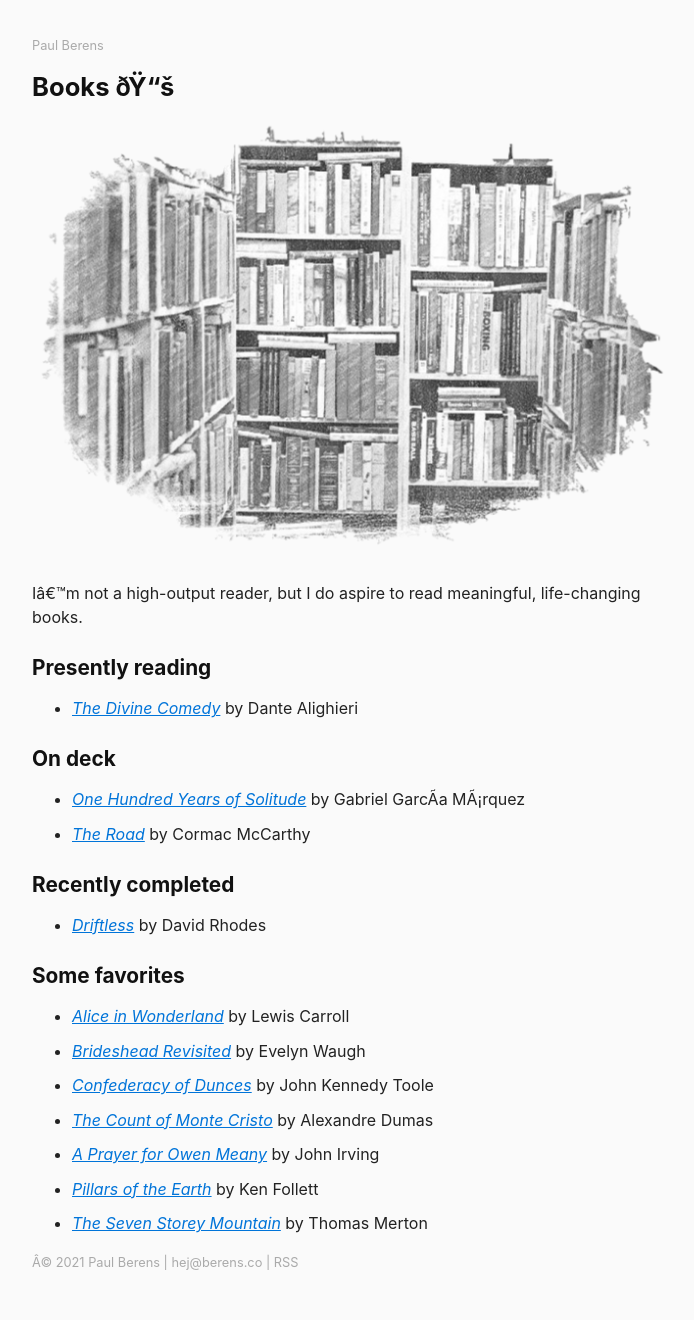
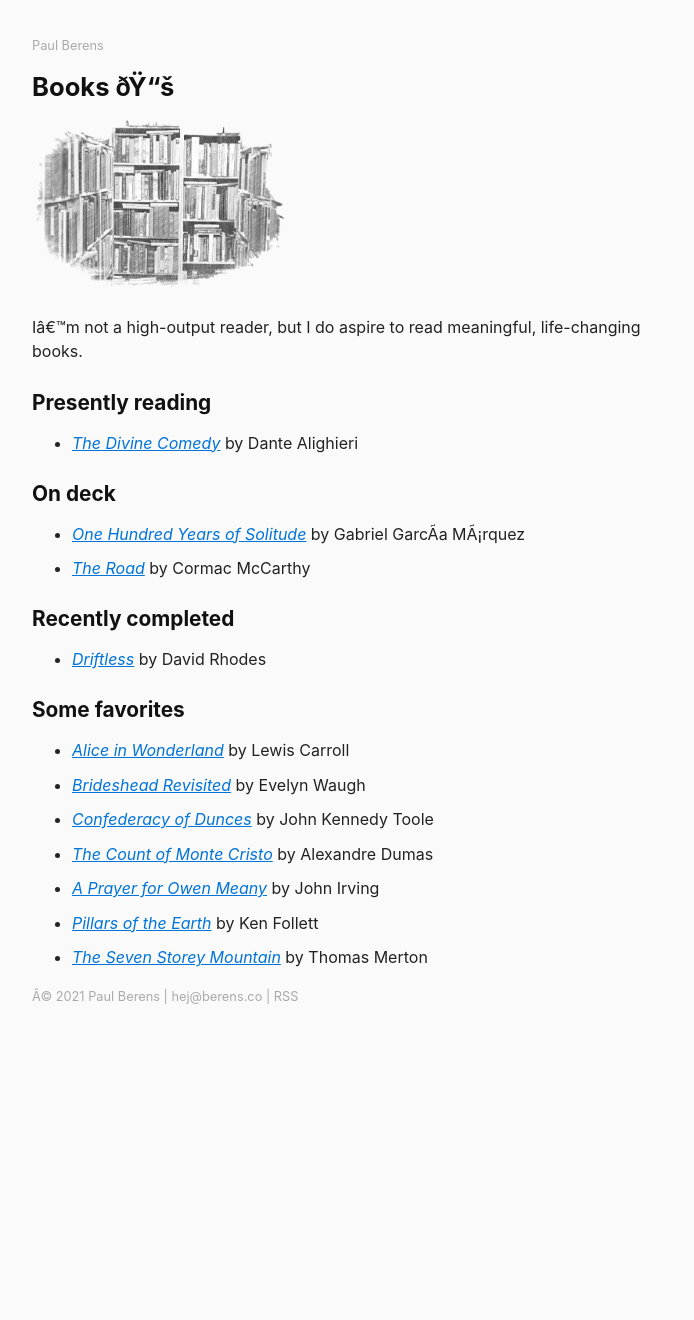
Before and after one commit to berensp/berensp.github.io, a Jekyll site: the page built from books.md, in a window 1280 px wide. Shown: the whole page, without its empty margins (288-982 px from the left). Built offline with Jekyll 4.4.1, drawn with Linux system fonts in a browser that asks for light colours; nearby versions of some CDN libraries; after the commit the page ends 1054 px from its top, so only the background shows below that.

Commit message:
couple tweaks

```diff
--- a/books.md
+++ b/books.md
@@ -3,7 +3,7 @@
 title: Books 📚
 permalink: /books/
 ---
-![bookshelf](/assets/images/bookshelf.bw.png)
+<img src="/assets/images/bookshelf.bw.png" alt="bookshelf" width="40%" height="40%">
 
 I'm not a high-output reader, but I do aspire to read meaningful, life-changing books.
 
```
Also changed, not shown: _posts/editio-princeps.md (+3 -2 lines).
